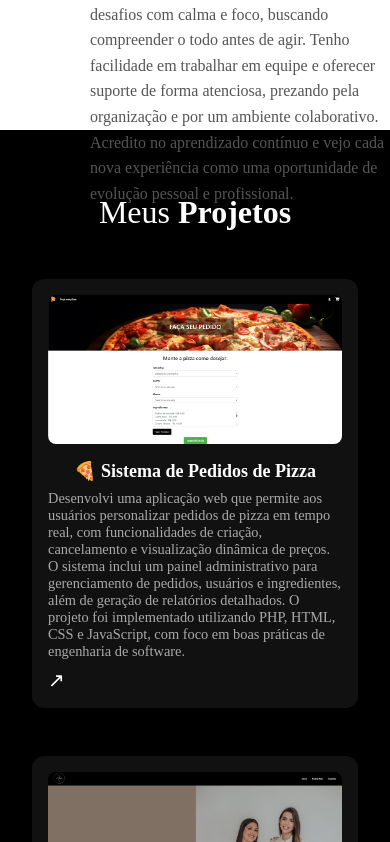
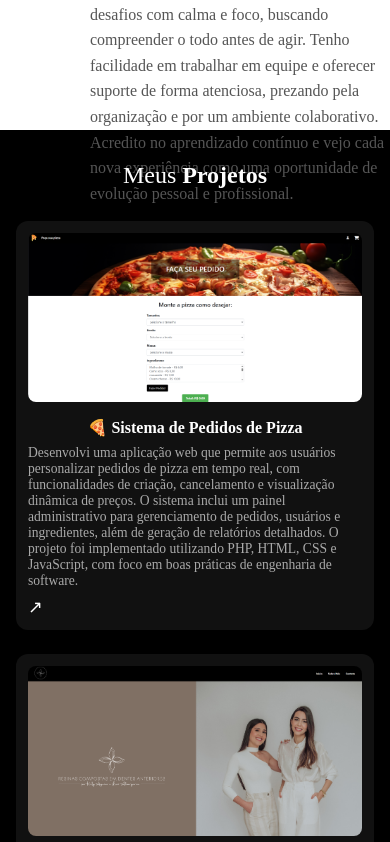
Before and after one commit to SamuellAguiar/Portfolio, a React (Vite) app in the folder portfolio/: page / in a window 390 px wide. Shown: the part 4522-5364 px from the top of the page. Built offline with nearby package versions, Linux system fonts and the light colour scheme.

Commit message:
style(projects): atualiza estilos do componente Projects

```diff
--- a/portfolio/src/components/projects/Projects.css
+++ b/portfolio/src/components/projects/Projects.css
@@ -75,3 +75,61 @@
 .project-link:hover {
      transform: scale(1.1);
 }
+
+/* Ajuste do grid para telas médias (tablets) */
+@media (max-width: 900px) {
+     .projects-grid {
+          grid-template-columns: repeat(auto-fit, minmax(250px, 1fr));
+          gap: 2rem;
+     }
+
+     .projects-section {
+          padding: 3rem 1.5rem;
+     }
+
+     .projects-title {
+          font-size: 1.75rem;
+          margin-bottom: 2.5rem;
+     }
+}
+
+/* Ajustes para telas pequenas (celulares) */
+@media (max-width: 600px) {
+     .projects-grid {
+          grid-template-columns: 1fr;
+          gap: 1.5rem;
+     }
+
+     .projects-section {
+          padding: 2rem 1rem;
+     }
+
+     .projects-title {
+          font-size: 1.5rem;
+          margin-bottom: 2rem;
+     }
+
+     .project-card {
+          padding: 0.75rem;
+     }
+
+     .project-title {
+          font-size: 1rem;
+     }
+
+     .project-description {
+          font-size: 0.85rem;
+     }
+
+     .project-link {
+          font-size: 1.1rem;
+     }
+}
+
+/* Ajuste para a imagem do projeto em telas pequenas para evitar estourar */
+.project-image {
+     max-height: 180px;
+     width: 100%;
+     object-fit: cover;
+     border-radius: 0.5rem;
+}
```
